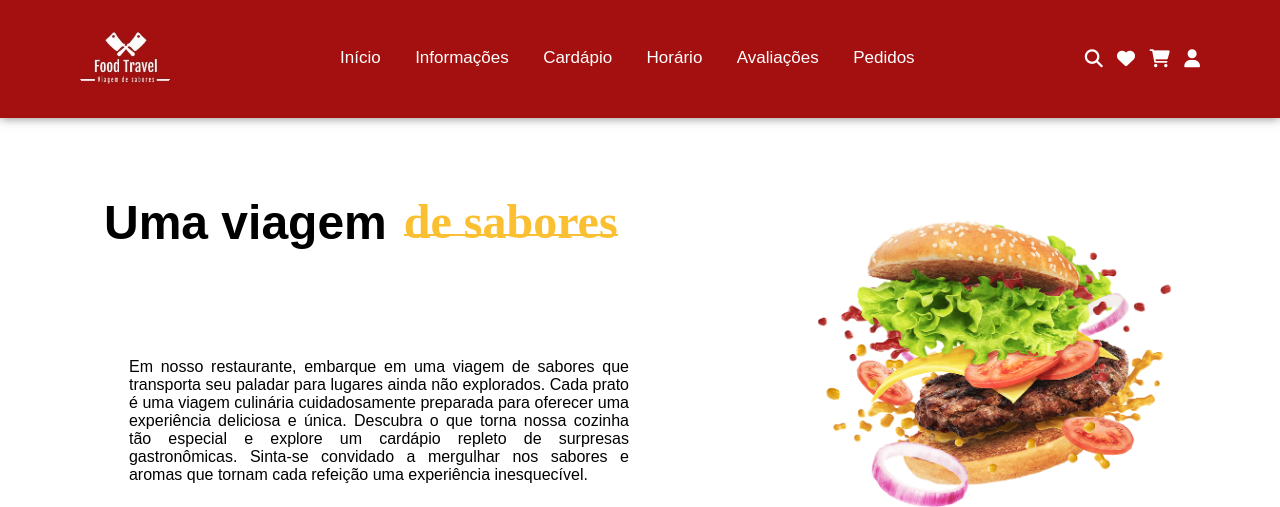
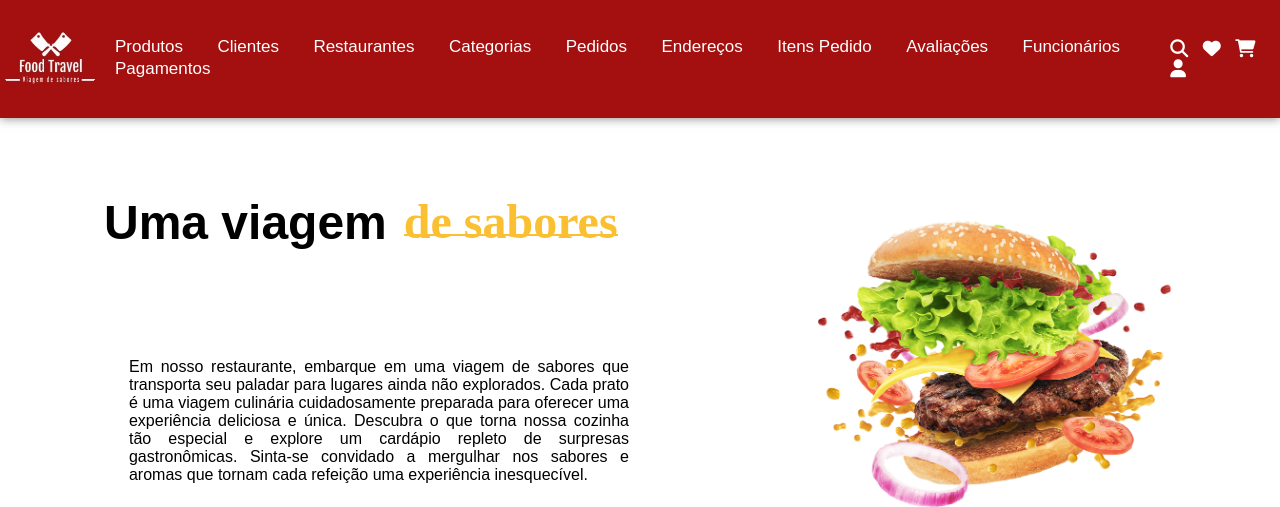
Before and after one commit to adriele-mesquita/Programacao-WEB-II-, a Django app: page / in a window 1280 px wide. Shown: the top 507 px of the page. Run offline with Django 5.2, Linux system fonts and the light colour scheme; some libraries are stand-ins or nearby versions.

Commit message:
versão final-final

```diff
--- a/core/urls.py
+++ b/core/urls.py
@@ -20,7 +20,7 @@ urlpatterns = [
     path('clientes/<int:pk>/deletar/', views.cliente_delete, name='cliente_delete'),
     path('restaurantes/', views.restaurante_list, name='restaurante_list'),
     path('restaurantes/novo/', views.restaurante_create, name='restaurante_create'),
-    path('restaurantes/<int:pk>/', views.restaurante_detail, name='restaurantes_detail'),
+    path('restaurantes/<int:pk>/', views.restaurante_detail, name='restaurante_detail'),
     path('restaurantes/<int:pk>/editar/', views.restaurante_update, name='restaurante_update'),
     path('restaurantes/<int:pk>/deletar/', views.restaurante_delete, name='restaurante_delete'),
     path('categorias/', views.categoria_produto_list, name='categoria_produto_list'),
--- a/templates/index.html
+++ b/templates/index.html
@@ -79,12 +79,16 @@
                 <img src="{% static 'assets/logo1.png' %}">
             </div>
             <ul>
-                <li><a href="#inicio">Início</a></li>
-                <li><a href="#Informações">Informações</a></li>
-                <li><a href="#Cardápio">Cardápio</a></li>
-                <li><a href="#Horário">Horário</a></li>
-                <li><a href="#Avaliações">Avaliações</a></li>
+                <li><a href="{% url 'core:produto_list' %}">Produtos</a></li>
+                <li><a href="{% url 'core:cliente_list' %}">Clientes</a></li>
+                <li><a href="{% url 'core:restaurante_list' %}">Restaurantes</a></li>
+                <li><a href="{% url 'core:categoria_produto_list' %}">Categorias</a></li>
                 <li><a href="{% url 'core:pedido_list' %}">Pedidos</a></li>
+                <li><a href="{% url 'core:endereco_cliente_list' %}">Endereços</a></li>
+                <li><a href="{% url 'core:item_pedido_list' %}">Itens Pedido</a></li>
+                <li><a href="{% url 'core:avaliacao_list' %}">Avaliações</a></li>
+                <li><a href="{% url 'core:funcionario_list' %}">Funcionários</a></li>
+                <li><a href="{% url 'core:pagamento_list' %}">Pagamentos</a></li>
             </ul>
             <div class="icones">
                 <i class="fa-solid fa-magnifying-glass"></i>
```
